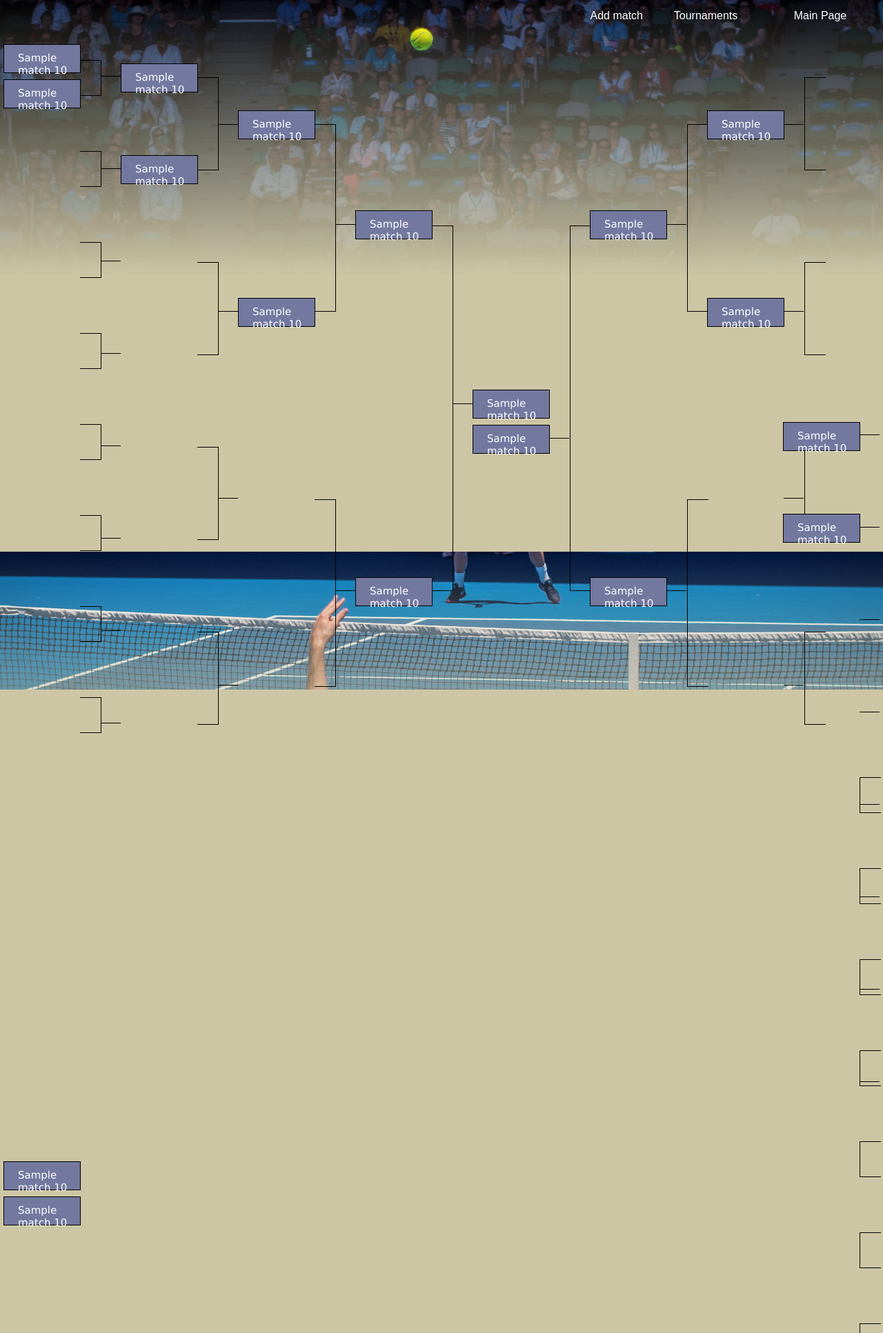
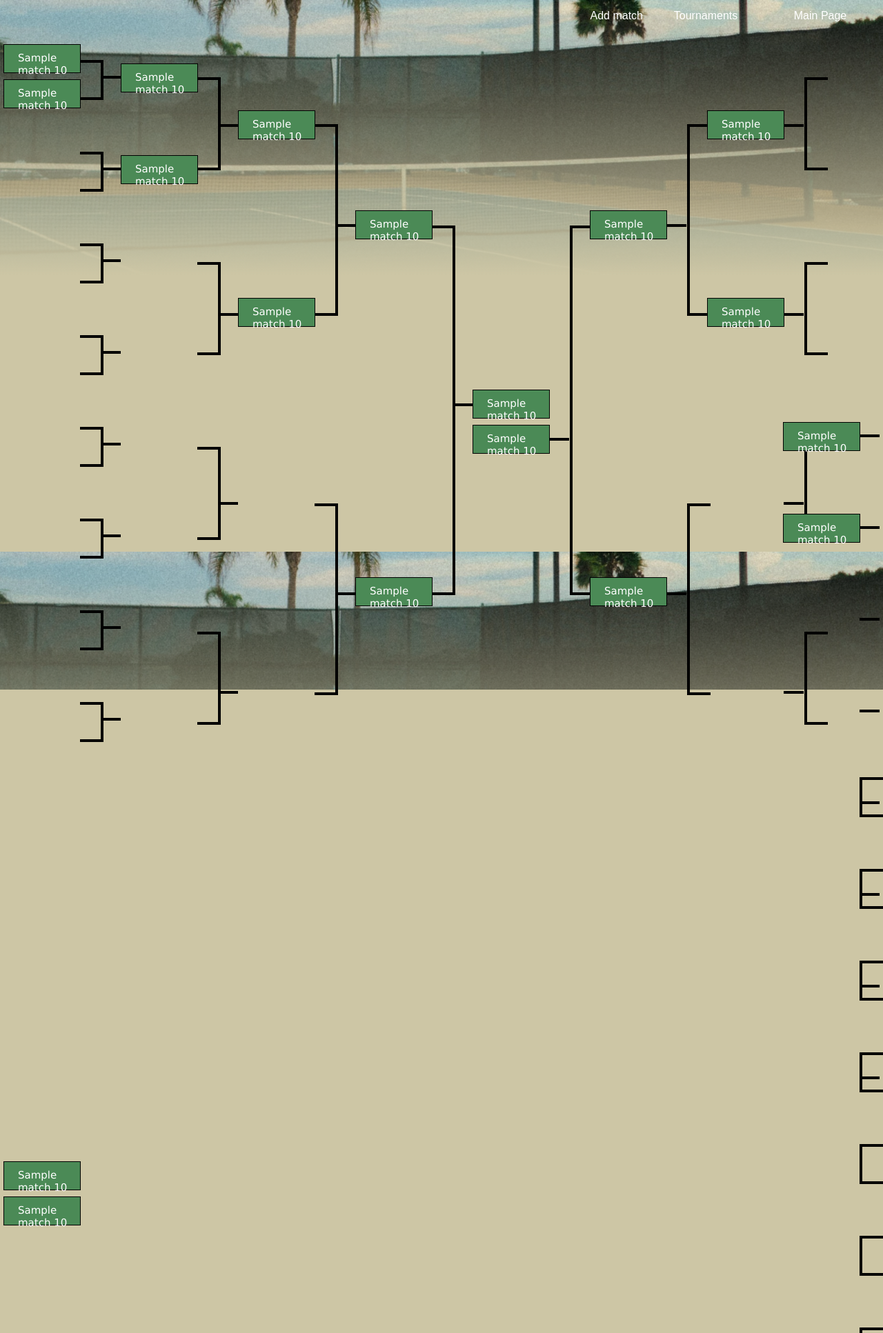
Before and after one commit to killagarila/tennis-tournament-web, a Flask app: template templates/tournament.html in a window 1280 px wide. Shown: the top 1933 px of the page at 69% size. Run offline with Flask 3, Linux system fonts and the light colour scheme; the template is opened without the code that fills it: most values are stand-ins (such as "Sample title", 1, 10 or a date in 2020).

Commit message:
stylesheet_fixes

```diff
--- a/static/stylesheet.css
+++ b/static/stylesheet.css
@@ -83,8 +83,9 @@ html, body {
     height: 1000px;
     background-repeat: no-repeat;
     background-attachment:fixed;
+    background-position: 50%;
     background-size: cover;
-    background-image: linear-gradient(to bottom, rgba(53,53,53,0), rgba(205,198,165,1) 50%), url('bkg_image1.jpg'); /* background image at top of webpage */
+    background-image: linear-gradient(to bottom, rgba(53,53,53,0), rgba(205,198,165,1) 50%), url('pexels-athena-2961964.jpg'); /* background image at top of webpage */
   }
   .navwidth {
     width: 150px;
@@ -193,7 +194,7 @@ section > div {
     height: 20px;
     border: 1px solid #000;  /* Border colour of box in tournament table */
     margin: 9px 0;
-    background: #73789F; /* Background of box in tournament table */
+    background: rgb(75, 138, 86); /* Background of box in tournament table */
     color: white;
     padding: 10px 10px 10px 20px;
 }
@@ -215,10 +216,10 @@ section > div:nth-child(2n) {
 }
 
 .conn div {
-    border: 1px solid #000;
+    border: 4px solid #000;
     height: 50px;
     width: 100%;
-    margin: 80px 0 0 1px;
+    margin: 75px 0 0 1px;
 }
 
 .br div {
@@ -234,8 +235,8 @@ section > div:nth-child(2n) {
 }
 
 .line div {
-    border-top: 1px solid #000;
-    margin: 133px 0 0 1px;
+    border-top: 4px solid #000;
+    margin: 129px 0 0 1px;
 }
 
 .line div:first-child {
@@ -252,7 +253,7 @@ section > div:nth-child(2n) {
 
 #conn2 div {
     margin-top: 133px;
-    height: 133px;
+    height: 127px;
 }
 
 #conn2 div:first-child {
```
Also changed, not shown: static/pexels-athena-2961964.jpg (added).
